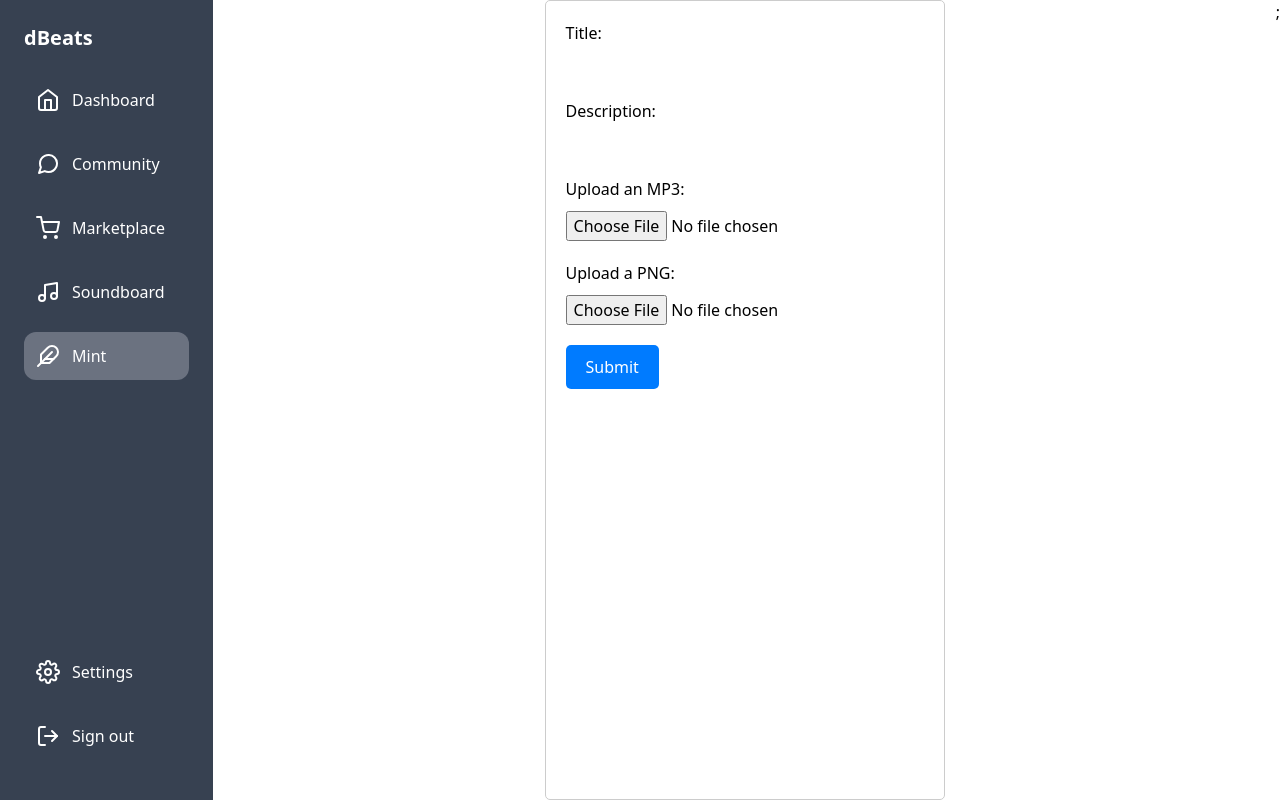
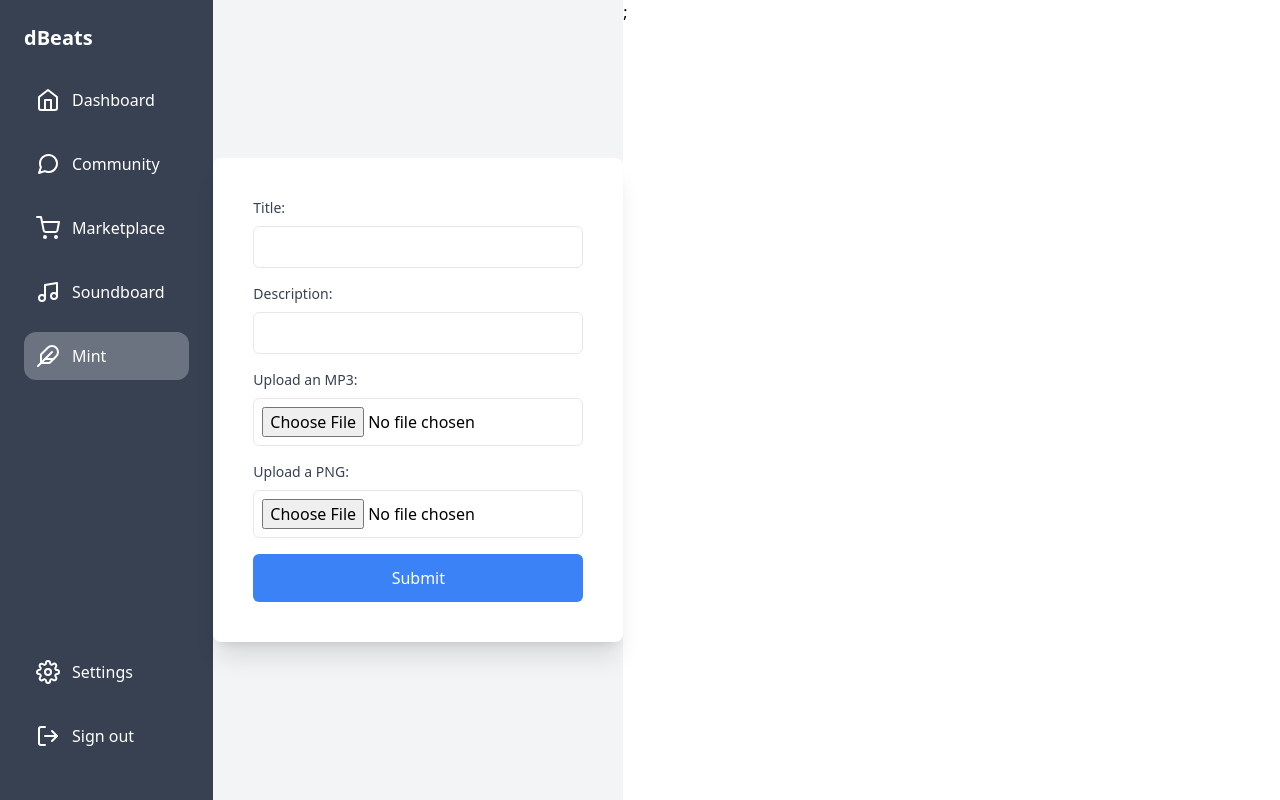
Before and after one commit to pane2004/dbeats, a Next.js app: page /mint in a window 1280 px wide. Built offline with nearby package versions, Linux system fonts and the light colour scheme.

Commit message:
Change upload file styling

```diff
--- a/src/components/uploadFile.tsx
+++ b/src/components/uploadFile.tsx
@@ -1,8 +1,8 @@
-import React, { useState } from "react";
-import styled from "@emotion/styled";
-import { storeAsset } from "../../NFT-creation/scripts/store-asset.mjs";
-import { mintNFT } from "../../NFT-creation/scripts/mint-nft.mjs";
-import { deployContract } from "../../NFT-creation/scripts/deploy-contract.mjs";
+import React, { useState } from 'react';
+import styled from '@emotion/styled';
+import { storeAsset } from '../../NFT-creation/scripts/store-asset.mjs';
+import { mintNFT } from '../../NFT-creation/scripts/mint-nft.mjs';
+import { deployContract } from '../../NFT-creation/scripts/deploy-contract.mjs';
 
 const Container = styled.div`
     padding: 20px;
@@ -38,64 +38,76 @@ const Button = styled.button`
 const FileUploadComponent: React.FC = () => {
     const [mp3File, setMp3File] = useState<File | null>(null);
     const [pngFile, setPngFile] = useState<File | null>(null);
-  const [title, setTitle] = useState("");
-  const [description, setDescription] = useState("");
+    const [title, setTitle] = useState('');
+    const [description, setDescription] = useState('');
 
-  const handleSubmit = async (e: React.FormEvent) => {
+    const handleSubmit = (e: React.FormEvent) => {
         e.preventDefault();
         console.log({ mp3File, pngFile, title, description });
-    const storedMetaData = await storeAsset(mp3File, pngFile, title, description);
-    console.log(storedMetaData);
-
+        storeAsset(mp3File, pngFile, title, description);
+        deployContract();
+        mintNFT();
         // You can handle the submission here, e.g., send it to a server.
     };
 
     return (
-    <Container>
-      <form onSubmit={handleSubmit}>
-        <Label htmlFor="title">Title:</Label>
-        <InputField
+        <div className="bg-gray-100 min-h-screen flex items-center justify-center">
+            <form onSubmit={handleSubmit} className="bg-white p-10 rounded-lg shadow-xl max-w-xl">
+                <div className="mb-4">
+                    <label htmlFor="title" className="block text-sm font-medium text-gray-700 mb-2">Title:</label>
+                    <input
                         id="title"
                         type="text"
                         value={title}
                         onChange={(e) => setTitle(e.target.value)}
                         required
+                        className="p-2 w-full border rounded-md"
                     />
+                </div>
 
-        <Label htmlFor="description">Description:</Label>
-        <InputField
+                <div className="mb-4">
+                    <label htmlFor="description" className="block text-sm font-medium text-gray-700 mb-2">Description:</label>
+                    <input
                         id="description"
                         type="text"
                         value={description}
                         onChange={(e) => setDescription(e.target.value)}
                         required
+                        className="p-2 w-full border rounded-md"
                     />
+                </div>
 
-        <Label htmlFor="mp3">Upload an MP3:</Label>
-        <InputField
+                <div className="mb-4">
+                    <label htmlFor="mp3" className="block text-sm font-medium text-gray-700 mb-2">Upload an MP3:</label>
+                    <input
                         id="mp3"
                         type="file"
                         accept=".mp3"
-          onChange={(e) =>
-            setMp3File(e.target.files ? e.target.files[0] : null)
-          }
+                        onChange={(e) => setMp3File(e.target.files ? e.target.files[0] : null)}
                         required
+                        className="p-2 w-full border rounded-md"
                     />
+                </div>
 
-        <Label htmlFor="png">Upload a PNG:</Label>
-        <InputField
+                <div className="mb-4">
+                    <label htmlFor="png" className="block text-sm font-medium text-gray-700 mb-2">Upload a PNG:</label>
+                    <input
                         id="png"
                         type="file"
                         accept=".png"
-          onChange={(e) =>
-            setPngFile(e.target.files ? e.target.files[0] : null)
-          }
+                        onChange={(e) => setPngFile(e.target.files ? e.target.files[0] : null)}
                         required
+                        className="p-2 w-full border rounded-md"
                     />
-        <Button type="submit">Submit</Button>
+                </div>
+
+                <button type="submit" className="w-full bg-blue-500 hover:bg-blue-600 text-white py-3 px-6 rounded-md transition duration-300">
+                    Submit
+                </button>
             </form>
-    </Container>
+        </div>
     );
+
 };
 
 export default FileUploadComponent;
```
Lines whose indentation alone changed are shown as unchanged.
